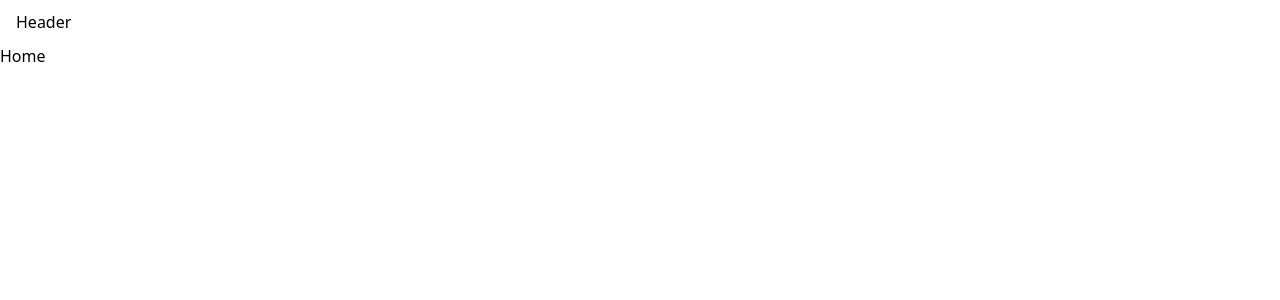
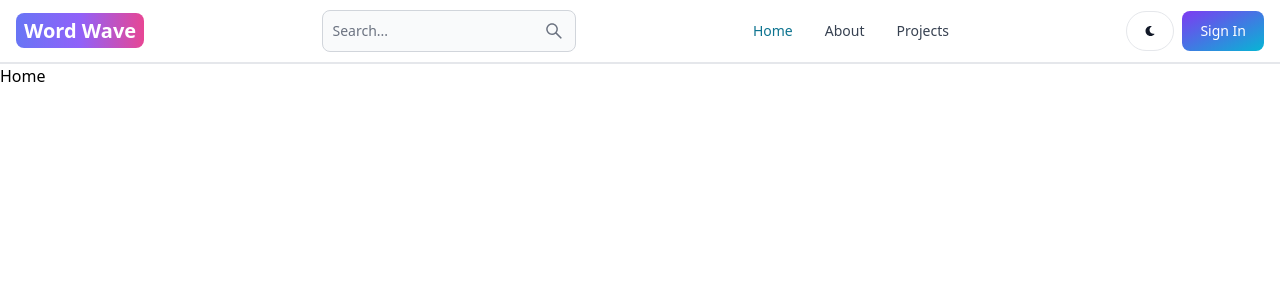
Before and after one commit to SoftwareSuite/word-wave, a React (Vite) app in the folder client/: page / in a window 1280 px wide. Shown: the top 300 px of the page. Built offline with nearby package versions, Linux system fonts and the light colour scheme.

Commit message:
Create header section UI

```diff
--- a/client/package.json
+++ b/client/package.json
@@ -13,6 +13,7 @@
     "flowbite-react": "^0.10.2",
     "react": "^18.3.1",
     "react-dom": "^18.3.1",
+    "react-icons": "^5.4.0",
     "react-router-dom": "^7.1.3"
   },
   "devDependencies": {
--- a/client/src/components/Header.jsx
+++ b/client/src/components/Header.jsx
@@ -1,9 +1,70 @@
-import { Navbar } from 'flowbite-react'
-import React from 'react'
+import { Button, Navbar, NavbarCollapse, NavbarLink, NavbarToggle, TextInput } from 'flowbite-react'
+import {Link, useLocation } from "react-router-dom"
+import {AiOutlineSearch} from 'react-icons/ai'
+import {FaMoon } from 'react-icons/fa'
+
 
 const Header = () => {
+
+  const path =useLocation().pathname;
+
   return (
-    <Navbar>Header</Navbar>
+    <Navbar className='border-b-2'>
+      <Link to='/' className='self-center whitespace-nowrap text-sm
+      sm:text-xl font-semibold dark:text-white'>
+        <span className='px-2 py-1 bg-gradient-to-r from-indigo-500 via-purple-500 to-pink-500
+        rounded-lg text-white'>
+        Word Wave
+        </span>
+      </Link>
+
+      <form>
+        <TextInput
+        type='text'
+        placeholder='Search...'
+        rightIcon={AiOutlineSearch}
+        className='hidden lg:inline'
+        />
+      </form>
+
+      <Button className='w-12 h-10 lg:hidden' color='gray' pill>
+        <AiOutlineSearch/>
+      </Button>
+
+      <div className='flex gap-2 md:order-2'>
+        <Button className='w-12 h-10 hidden sm:inline' color='gray' pill>
+          <FaMoon/>
+        </Button>
+
+        <Link to='/sign-in'>
+          <Button gradientDuoTone='purpleToBlue' >
+            Sign In
+          </Button>
+        </Link>
+        <NavbarToggle/>
+      </div>
+
+      <NavbarCollapse>
+          <NavbarLink active={path === '/'} as={'div'} >
+            <Link to='/'>
+              Home
+            </Link>
+          </NavbarLink>
+
+          <NavbarLink active={path === '/about'} as={'div'}>
+            <Link to='/about'>
+              About
+            </Link>
+          </NavbarLink>
+
+          <NavbarLink active={path === '/projects'} as={'div'}>
+            <Link to='/projects'>
+              Projects
+            </Link>
+          </NavbarLink>
+        </NavbarCollapse>
+
+    </Navbar>
   )
 }
 
```
Also changed, not shown: 1 other file (tests, documents, lock files or other folders).
